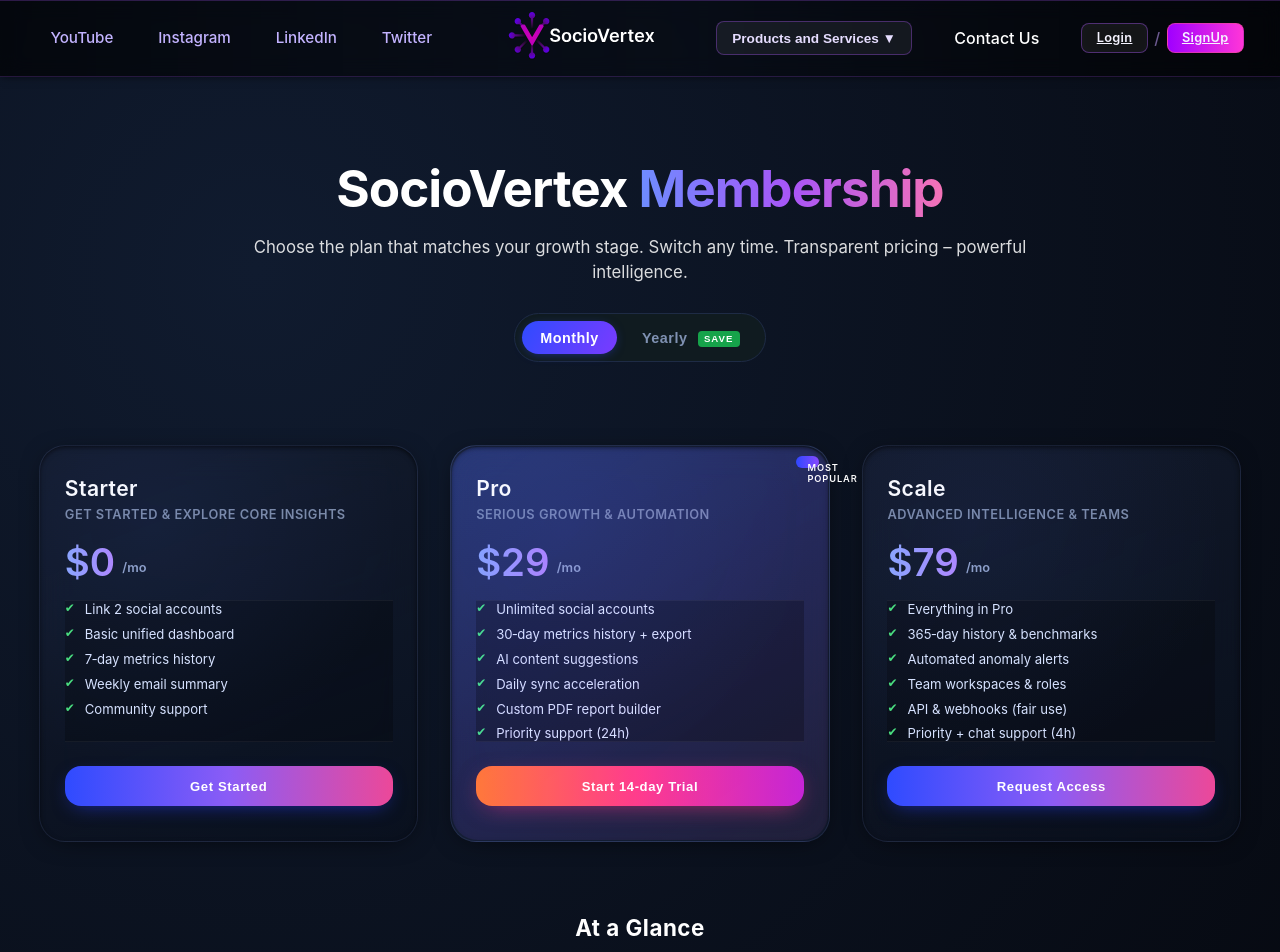
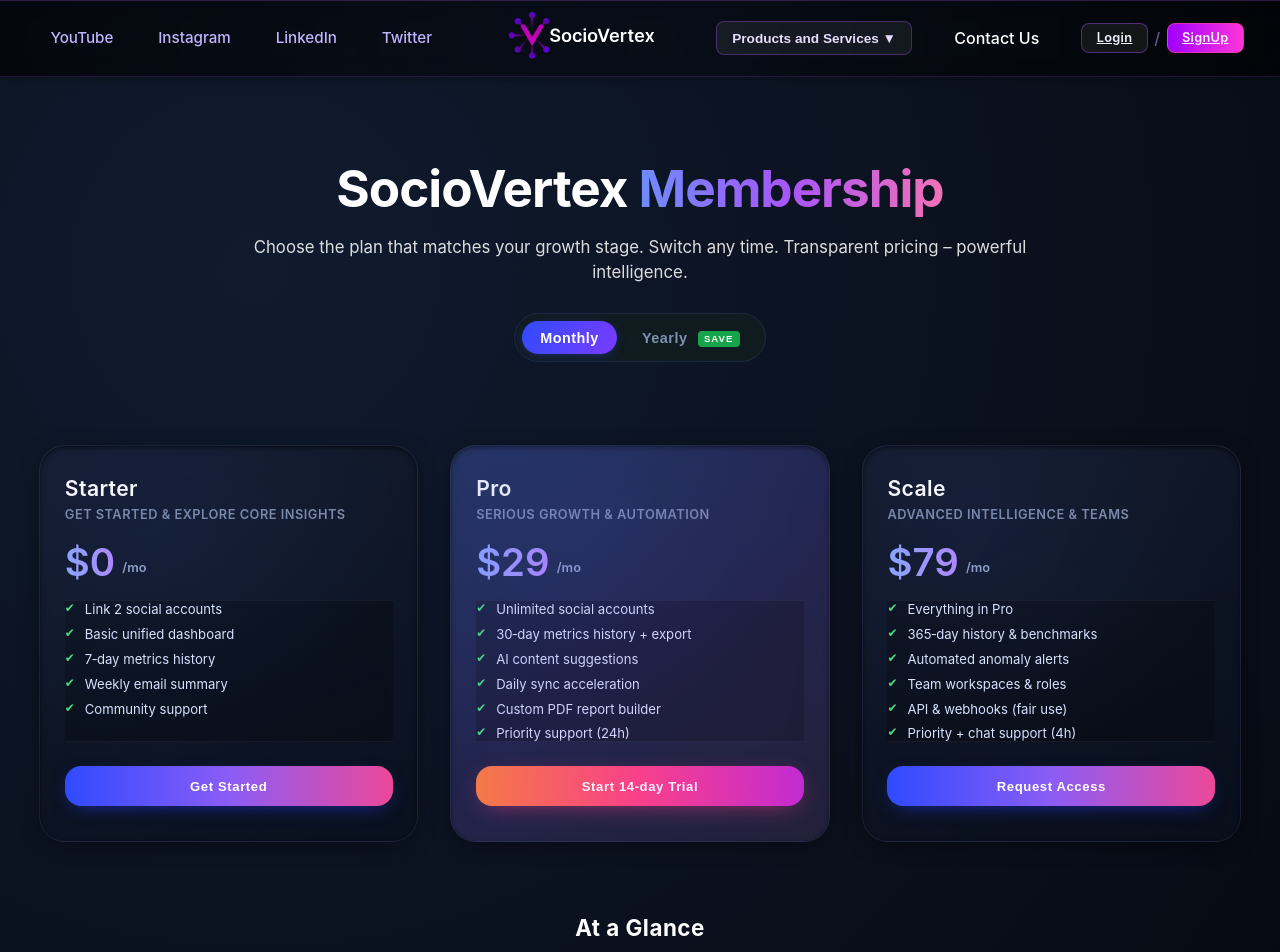
Before and after one commit to yashhhgoswami/SocioVertex-frontend, a React (Vite) app: page /membership in a window 1280 px wide. Shown: the top 952 px of the page. Built offline with nearby package versions, Linux system fonts and the light colour scheme; no server answers.

Commit message:
style: revamp membership theme & remove most popular badge

```diff
--- a/src/pages/MembershipPage.css
+++ b/src/pages/MembershipPage.css
@@ -15,10 +15,8 @@
 .plan-card:before { content:""; position:absolute; inset:0; border-radius:inherit; background:radial-gradient(circle at 30% 20%,rgba(90,120,255,.12),transparent 60%); opacity:.6; pointer-events:none; }
 .plan-card:hover { transform:translateY(-8px); border-color:#4d5dff; box-shadow:0 6px 32px -10px #253bff88,0 4px 12px -4px #000; }
 /* Popular plan gets subtle inner glow instead of constant outline */
-.plan-card.popular { background:linear-gradient(155deg,rgba(55,70,120,.55),rgba(25,35,60,.6)); }
-.plan-card.popular:after { content:""; position:absolute; inset:1px; border-radius:inherit; background:linear-gradient(145deg,rgba(80,110,255,.18),rgba(140,80,255,.15),rgba(255,100,180,.12)); mix-blend-mode:overlay; pointer-events:none; }
-/* Badge repositioned top-right */
-.plan-card .badge { position:absolute; top:10px; right:10px; transform:none; background:linear-gradient(90deg,#2f4bff,#884dff); padding:.4rem .7rem .38rem; font-size:.58rem; font-weight:600; letter-spacing:.9px; border-radius:8px; box-shadow:0 4px 14px -6px #2f4bffaa; text-transform:uppercase; }
+.plan-card.popular { background:linear-gradient(155deg,rgba(55,70,120,.4),rgba(25,35,60,.55)); }
+.plan-card.popular:after { content:""; position:absolute; inset:0; border-radius:inherit; background:linear-gradient(145deg,rgba(80,110,255,.12),rgba(140,80,255,.1),rgba(255,100,180,.08)); pointer-events:none; }
 .plan-card .save-badge { position:absolute; top:10px; left:10px; background:#16a34a; font-size:.55rem; padding:.25rem .55rem; border-radius:6px; font-weight:600; letter-spacing:.5px; box-shadow:0 2px 6px -2px #16a34a99; }
 .plan-card h2 { margin:0 0 .35rem; font-size:1.32rem; letter-spacing:.4px; font-weight:600; }
 .plan-card .tagline { font-size:.8rem; letter-spacing:.5px; text-transform:uppercase; color:#7b8aa7; font-weight:600; margin:0 0 1.3rem; }
--- a/src/pages/MembershipPage.jsx
+++ b/src/pages/MembershipPage.jsx
@@ -73,7 +73,6 @@
         <div className="plans-grid">
           {plans.map(p=> (
             <div key={p.id} className={`plan-card ${p.popular? 'popular':''}`}>
-              {p.popular && <div className="badge">Most Popular</div>}
               {p.save && <div className="save-badge">{p.save}</div>}
               <h2>{p.name}</h2>
               <p className="tagline">{p.tagline}</p>
```
